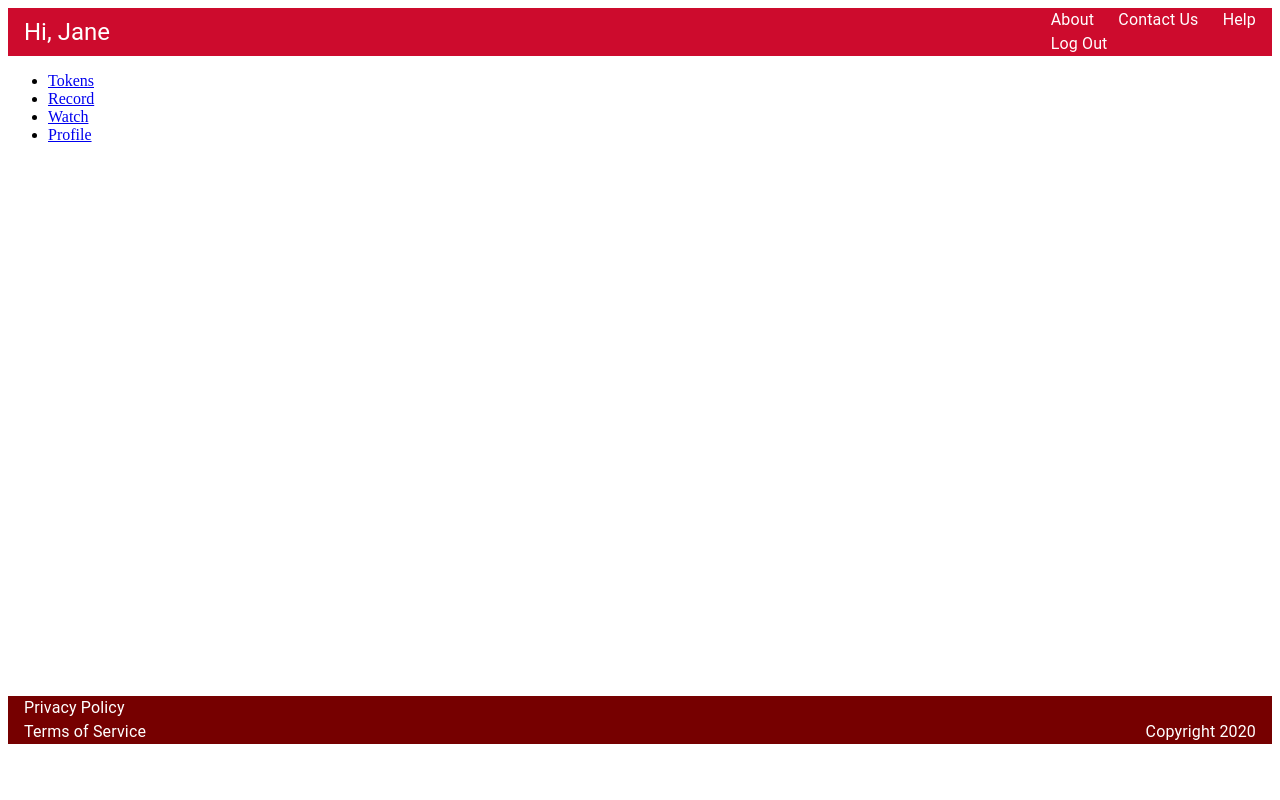
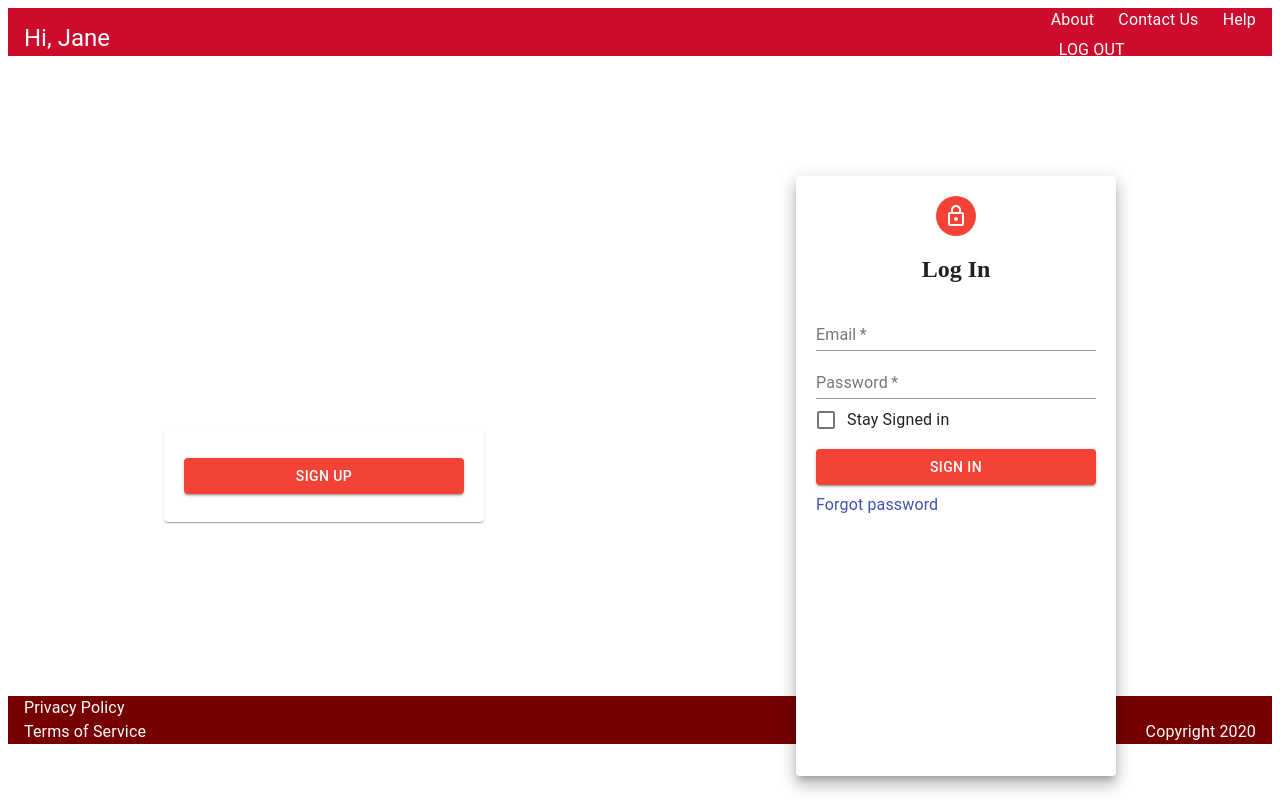
Before and after one commit to Conteo-Inc/conteo, a React app in the folder frontend/: page / in a window 1280 px wide. Built offline with nearby package versions, Linux system fonts and the light colour scheme; the HTML template or start-up script is replaced by a standard one.

Commit message:
routing overhaul

```diff
--- a/frontend/src/App.tsx
+++ b/frontend/src/App.tsx
@@ -1,13 +1,20 @@
 import * as React from "react"
 import { render } from "react-dom"
-import { BrowserRouter as Router, Switch, Route } from "react-router-dom"
+import { BrowserRouter as Router, Switch, Route, Link } from "react-router-dom"
 import LinkItem from "./components/LinkItem"
 import TokenPage from "./FullPageRoutes/TokenPage"
 import ProfilePage from "./FullPageRoutes/Profile"
-import { Box, Grid, makeStyles, Typography } from "@material-ui/core"
+import { Box, Button, Grid, makeStyles, Typography } from "@material-ui/core"
 import RecordPage from "./FullPageRoutes/RecordPage"
 import VideoListPage from "./FullPageRoutes/VideoListPage"
-import { AppContext, NullableId } from "./utils/context"
+import {
+  AppContext,
+  Nullable,
+  NullableId,
+  User,
+  useUser,
+} from "./utils/context"
+import { parseIdentity, request } from "./utils/fetch"
 
 const useStyles = makeStyles({
   header: {
@@ -34,7 +41,7 @@ const useStyles = makeStyles({
 function MainPage() {
   return (
     <ul>
-      <LinkItem to="/Tokens" text="Tokens" />
+      <LinkItem to="/login" text="Tokens" />
       <LinkItem to="/Record" text="Record" />
       <LinkItem to="/Watch" text="Watch" />
       <LinkItem to="/Profile" text="Profile" />
@@ -42,13 +49,39 @@ function MainPage() {
   )
 }
 
+function AppWrapper(): JSX.Element {
+  return (
+    <AppContext.Provider
+      value={{
+        user: React.useState<Nullable<User>>(null),
+        focusedUser: React.useState<NullableId>(null),
+      }}
+    >
+      <App />
+    </AppContext.Provider>
+  )
+}
+
 export default function App(): JSX.Element {
   const classes = useStyles()
+  //This could be problematic because it's defined before AppContext.Provider
+  const [user, setUser] = useUser()
+
+  const logout = () => {
+    request({
+      path: "/api/logout",
+      method: "post",
+      parser: parseIdentity,
+    }).then(() => {
+      setUser(null)
+    })
+  }
+
+  React.useEffect(() => {
+    //figure out if we're logged in
+  }, [])
+
   return (
-    <AppContext.Provider
-      //@TODO: Handle default better or ensure change before use
-      value={{ focusedUser: React.useState<NullableId>(null) }}
-    >
     <Router>
       <Grid
         container
@@ -68,18 +101,18 @@ export default function App(): JSX.Element {
               {"Contact Us"}
             </Typography>
             <Typography className={classes.bannerText}>{"Help"}</Typography>
+            <Button component={Link} to="/" onClick={() => logout()}>
               <Typography className={classes.bannerText}>
                 {"Log Out"}
               </Typography>
+            </Button>
           </Grid>
         </Grid>
       </Grid>
       {/* Here's where the body of the App will live */}
       <Box className={classes.app}>
+        {user ? (
           <Switch>
-            <Route path="/Tokens">
-              <TokenPage />
-            </Route>
             <Route path="/Record">
               <RecordPage />
             </Route>
@@ -93,6 +126,13 @@ export default function App(): JSX.Element {
               <MainPage />
             </Route>
           </Switch>
+        ) : (
+          <Switch>
+            <Route path="/">
+              <TokenPage />
+            </Route>
+          </Switch>
+        )}
       </Box>
       <Grid
         container
@@ -116,9 +156,8 @@ export default function App(): JSX.Element {
         </Typography>
       </Grid>
     </Router>
-    </AppContext.Provider>
   )
 }
 
 const container = document.getElementById("app")
-render(<App />, container)
+render(<AppWrapper />, container)
--- a/frontend/src/FullPageRoutes/TokenPage.tsx
+++ b/frontend/src/FullPageRoutes/TokenPage.tsx
@@ -4,15 +4,10 @@ import LoginForm, {
   ColorButton,
 } from "../components/LoginForm"
 import SignupForm from "../components/SignupForm"
-import Dashboard from "../components/Dashboard"
-import { request } from "../utils/fetch"
+import { parseIdentity, request } from "../utils/fetch"
 import { Grid, Paper } from "@material-ui/core"
 import { makeStyles } from "@material-ui/core/styles"
-
-type TokenResponse = {
-  username: string
-  token: string
-}
+import { useUser } from "../utils/context"
 
 const useStyles = makeStyles({
   paperStyle: {
@@ -30,47 +25,33 @@ const useStyles = makeStyles({
 
 export default function TokenPage(): JSX.Element {
   const [displayedForm, setDisplayedForm] = React.useState<string | null>(null)
-  const [logged_in, setLoggedIn] = React.useState<boolean>(false)
-  const [email, setEmail] = React.useState<string | null>(null)
   const [errMessage, seterrMessage] = React.useState<string | null>(null)
+  const [, setUser] = useUser()
   const classes = useStyles()
 
   React.useEffect(() => {
     seterrMessage(null)
-  }, [displayedForm, logged_in])
+  }, [displayedForm])
 
-  const handle_login = ({ e, ...data }: UserHandlerArgs) => {
-    e.preventDefault()
-    request<TokenResponse>({
+  const handle_login = ({ ...data }: UserHandlerArgs) => {
+    request({
       path: "/api/login/",
       method: "post",
       body: data,
-    }).then((json) => {
-      setLoggedIn(true)
-      setEmail(json.parsedBody.username)
-      setDisplayedForm(null)
-      seterrMessage(null)
+      parser: parseIdentity,
+    }).then(() => {
+      setUser({})
     })
   }
 
-  const handle_signup = ({ e, ...data }: UserHandlerArgs) => {
-    e.preventDefault()
-    request<TokenResponse>({
+  const handle_signup = ({ ...data }: UserHandlerArgs) => {
+    request({
       path: "/api/register/",
       method: "post",
       body: data,
-    }).then((resp) => {
-      setLoggedIn(true)
-      setDisplayedForm(null)
-      setEmail(resp.parsedBody.username)
-    })
-  }
-
-  const handle_logout = () => {
-    request({ path: "/api/logout/", method: "post" }).then(() => {
-      setLoggedIn(false)
-      setEmail(null)
-      setDisplayedForm("login")
+      parser: parseIdentity,
+    }).then(() => {
+      setUser({})
     })
   }
 
@@ -80,9 +61,7 @@ export default function TokenPage(): JSX.Element {
 
   return (
     <>
-      {logged_in === true ? (
-        <Dashboard handle_logout={handle_logout} email={email} />
-      ) : displayedForm === "signup" ? (
+      {displayedForm === "signup" ? (
         <SignupForm handle_signup={handle_signup} errorMessage={errMessage} />
       ) : (
         <Grid container className={classes.pageStyle}>
--- a/frontend/src/components/LoginForm.tsx
+++ b/frontend/src/components/LoginForm.tsx
@@ -8,19 +8,19 @@ import {
   Checkbox,
   Button,
   Typography,
-  Link,
+  Link as MuiLink,
 } from "@material-ui/core"
 import { withStyles, makeStyles } from "@material-ui/core/styles"
 import LockOutlinedIcon from "@material-ui/icons/LockOutlined"
 import { red } from "@material-ui/core/colors"
+import { Link } from "react-router-dom"
 
 export type UserHandlerArgs = {
-  e: React.FormEvent<HTMLFormElement>
   username: string | null
   password: string | null
 }
 type LoginFormProps = {
-  handle_login: ({ e, username, password }: UserHandlerArgs) => void
+  handle_login: ({ username, password }: UserHandlerArgs) => void
   errorMessage: string | null
 }
 
@@ -36,6 +36,11 @@ export const useStyles = makeStyles({
   },
   btnstyle: {
     margin: "8px 0",
+    color: "#fff",
+    backgroundColor: red[500],
+    "&:hover": {
+      backgroundColor: red[700],
+    },
   },
 })
 
@@ -73,7 +78,7 @@ export default function LoginForm({
           </Avatar>
           <h2>Log In </h2>
         </Grid>
-        <form onSubmit={(e) => handle_login({ e, username, password })}>
+        <form>
           <TextField
             label="Email"
             placeholder="Enter email"
@@ -96,16 +101,19 @@ export default function LoginForm({
             control={<Checkbox name="checkedB" color="primary" />}
             label="Stay Signed in"
           />
-          <ColorButton
+          <Button
             type="submit"
             variant="contained"
             fullWidth
             className={classes.btnstyle}
+            component={Link}
+            to="/"
+            onClick={() => handle_login({ username, password })}
           >
             Sign In
-          </ColorButton>
+          </Button>
           <Typography>
-            <Link href="#">Forgot password</Link>
+            <MuiLink href="#">Forgot password</MuiLink>
           </Typography>
           <br />
           <span>{errorMessage}</span>
--- a/frontend/src/components/SignupForm.tsx
+++ b/frontend/src/components/SignupForm.tsx
@@ -1,5 +1,5 @@
 import * as React from "react"
-import { UserHandlerArgs, useStyles, ColorButton } from "./LoginForm"
+import { UserHandlerArgs, useStyles } from "./LoginForm"
 import {
   Avatar,
   Paper,
@@ -7,11 +7,13 @@ import {
   TextField,
   FormControlLabel,
   Checkbox,
+  Button,
 } from "@material-ui/core"
 import AccountCircleIcon from "@material-ui/icons/AccountCircle"
+import { Link } from "react-router-dom"
 
 type SignupFormProps = {
-  handle_signup: ({ e, username, password }: UserHandlerArgs) => void
+  handle_signup: ({ username, password }: UserHandlerArgs) => void
   errorMessage: string | null
 }
 export default function SignupForm({
@@ -38,7 +40,7 @@ export default function SignupForm({
           </Avatar>
           <h2>Sign Up </h2>
         </Grid>
-        <form onSubmit={(e) => handle_signup({ e, username, password })}>
+        <form>
           <TextField
             label="Email"
             placeholder="Enter email"
@@ -61,14 +63,17 @@ export default function SignupForm({
             control={<Checkbox name="checkedB" color="primary" />}
             label="Stay Signed in"
           />
-          <ColorButton
+          <Button
             type="submit"
             variant="contained"
             fullWidth
             className={classes.btnstyle}
+            component={Link}
+            to="/"
+            onClick={() => handle_signup({ username, password })}
           >
             Sign Up
-          </ColorButton>
+          </Button>
           <br />
           <span>{errorMessage}</span>
           <br />
--- a/frontend/src/utils/context.tsx
+++ b/frontend/src/utils/context.tsx
@@ -3,17 +3,27 @@ import * as React from "react"
 export type Nullable<T> = T | null
 export type NullableId = Nullable<number>
 
+export type User = Record<string, unknown>
+
+type ContextValueType<T> = [
+  Nullable<T>,
+  React.Dispatch<React.SetStateAction<Nullable<T>>>
+]
+
 // Define the type so that createContext understands what to expect for focusedUser
 type AppContextType = {
-  focusedUser: [
-    NullableId,
-    Nullable<React.Dispatch<React.SetStateAction<NullableId>>>
-  ]
+  user: ContextValueType<User>
+  focusedUser: ContextValueType<number>
+}
+
+function createContextValueType<T>(): ContextValueType<T> {
+  return [null, () => {}] // eslint-disable-line
 }
 
 // Even though this is initialized as null, using it will supply the correct type
 export const AppContext = React.createContext<AppContextType>({
-  focusedUser: [null, null],
+  user: createContextValueType<User>(),
+  focusedUser: createContextValueType<number>(),
 })
 
 //This is gross, but we need to explicitly get just focusedUser
@@ -21,3 +31,8 @@ export default function useFocusedUser(): AppContextType["focusedUser"] {
   const context = React.useContext(AppContext)
   return context.focusedUser
 }
+
+export function useUser(): AppContextType["user"] {
+  const context = React.useContext(AppContext)
+  return context.user
+}
--- a/frontend/src/utils/fetch.tsx
+++ b/frontend/src/utils/fetch.tsx
@@ -23,6 +23,11 @@ type requestArgs<T> = {
 
 async function parseAsJson<T>(res: Response): Promise<T> {
   return (await res.json()) as T
+}
+
+//This is mainly used when a request does not have a response with data
+export async function parseIdentity(res: Response): Promise<Response> {
+  return await res
 }
 
 const defaultRequestArgs = {
```
Lines whose indentation alone changed are shown as unchanged.
